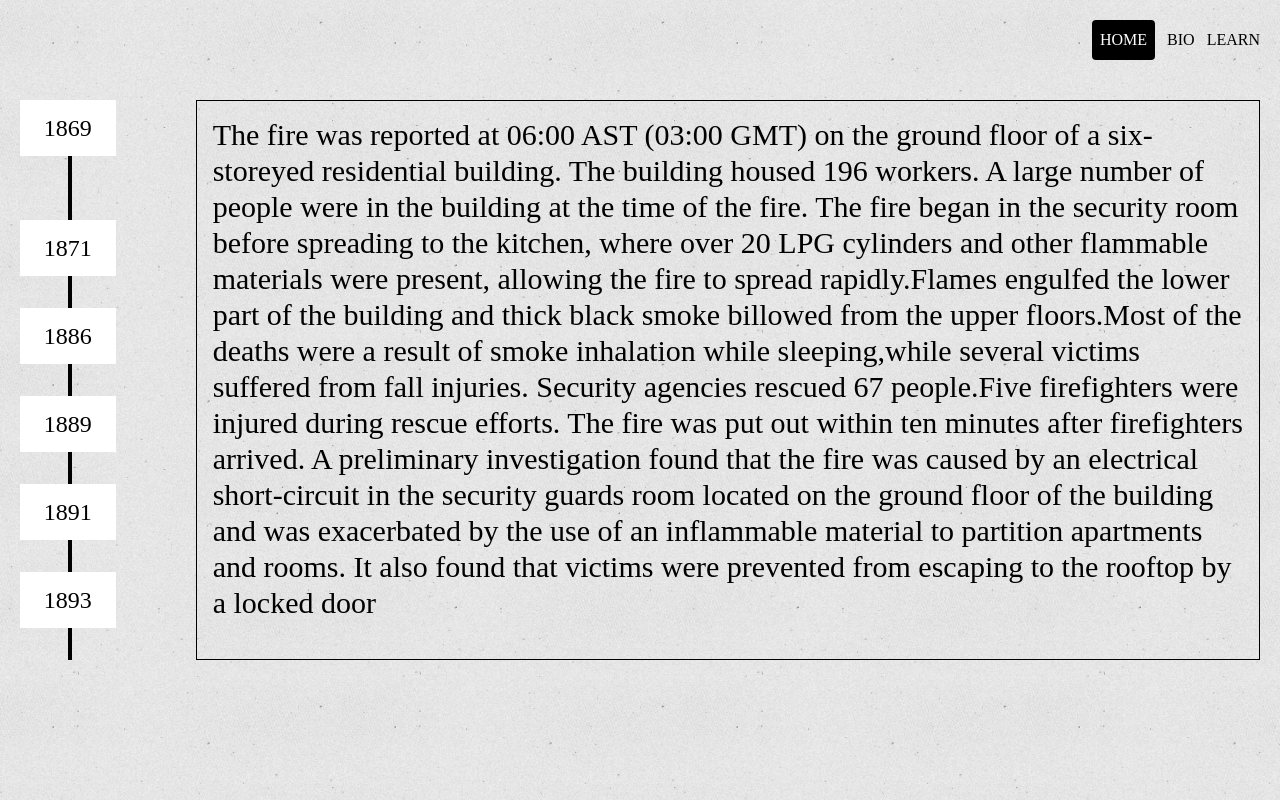
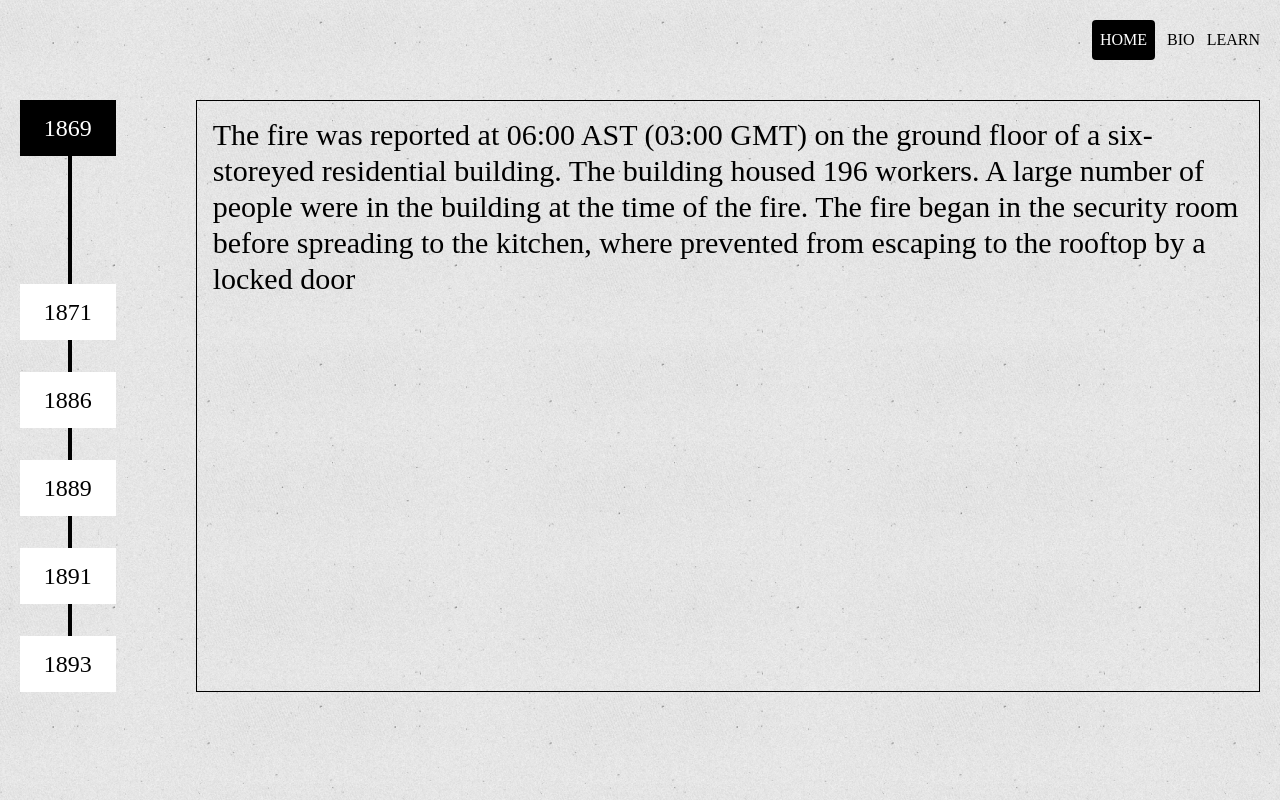
Before and after one commit to JanPoonthong/mahatma_gandhi, a React (Vite) app: page / in a window 1280 px wide. Built offline with nearby package versions, Linux system fonts and the light colour scheme.

Commit message:
feat: add transition when timeline bar is clicked

```diff
--- a/src/components/timeline/TimeLineBar.tsx
+++ b/src/components/timeline/TimeLineBar.tsx
@@ -1,12 +1,13 @@
+import { useState } from "react";
 import clsx from "clsx";
 
-const timeLineData = [
-  { year: 1869, lineHeight: 4 },
-  { year: 1871, lineHeight: undefined },
-  { year: 1886, lineHeight: undefined },
-  { year: 1889, lineHeight: undefined },
-  { year: 1891, lineHeight: undefined },
-  { year: 1893, lineHeight: undefined },
+const initialTimeLineData = [
+  { year: 1869, lineHeight: 8, active: true },
+  { year: 1871, lineHeight: undefined, active: false },
+  { year: 1886, lineHeight: undefined, active: false },
+  { year: 1889, lineHeight: undefined, active: false },
+  { year: 1891, lineHeight: undefined, active: false },
+  { year: 1893, lineHeight: undefined, active: false },
 ];
 
 export default function TimeLineBar({
@@ -14,37 +15,59 @@ export default function TimeLineBar({
 }: {
   onIndexChange: (index: number) => void;
 }) {
+  const [timeLineData, setTimeLineData] = useState(initialTimeLineData);
+
+  const handleIndexChange = (index: number) => {
+    onIndexChange(index);
+    setTimeLineData(
+      timeLineData.map((item, idx) => ({
+        ...item,
+        active: idx === index,
+        lineHeight: idx === index ? 8 : undefined,
+      })),
+    );
+  };
+
   return (
-    <div className="text-center w-28 ">
-      {timeLineData.map((each, index) => {
-        return (
-          <div key={each.year}>
-            <Box year={each.year} index={index} onIndexChange={onIndexChange} />
-            <Line height={each.lineHeight} />
-          </div>
-        );
-      })}
+    <div className="text-center w-28">
+      {timeLineData.map((each, index) => (
+        <div key={each.year}>
+          <Box
+            active={each.active ? "active" : ""}
+            year={each.year}
+            index={index}
+            onIndexChange={handleIndexChange}
+          />
+          {index < timeLineData.length - 1 && <Line height={each.lineHeight} />}
+        </div>
+      ))}
     </div>
   );
 }
 
 function Box({
+  active,
   year,
   index,
   onIndexChange,
 }: {
+  active: string;
   year: number;
   index: number;
   onIndexChange: (index: number) => void;
 }) {
-  function handleOnClick(index: number) {
-    onIndexChange(index);
-  }
-
   return (
     <button
-      onClick={() => handleOnClick(index)}
-      className="flex justify-center items-center bg-white text-black transition duration-500 hover:bg-black hover:text-white text-2xl w-full h-14"
+      onClick={() => onIndexChange(index)}
+      className={clsx(
+        "flex justify-center items-center text-2xl w-full h-14 transition duration-500",
+        active,
+        {
+          "bg-white text-black hover:bg-black hover:text-white":
+            active !== "active",
+          "bg-black text-white": active === "active",
+        },
+      )}
     >
       {year}
     </button>
@@ -54,8 +77,8 @@ function Box({
 function Line({ height }: { height?: number }) {
   return (
     <span
-      className={clsx("block border-l-4 border-black relative left-2/4")}
-      style={{ height: height != undefined ? `${height}rem` : "2rem" }}
+      className="block border-l-4 border-black relative left-2/4 line-transition"
+      style={{ height: height !== undefined ? `${height}rem` : "2rem" }}
     ></span>
   );
 }
--- a/src/components/timeline/TimeLineDisplay.tsx
+++ b/src/components/timeline/TimeLineDisplay.tsx
@@ -2,21 +2,10 @@ import clsx from "clsx";
 
 const textData = [
   {
-    text: ` The fire was reported at 06:00 AST (03:00 GMT) on the ground floor of a
+    text: `The fire was reported at 06:00 AST (03:00 GMT) on the ground floor of a
       six-storeyed residential building. The building housed 196 workers. A
       large number of people were in the building at the time of the fire.
       The fire began in the security room before spreading to the kitchen, where
-      over 20 LPG cylinders and other flammable materials were present, allowing
-      the fire to spread rapidly.Flames engulfed the lower part of the
-      building and thick black smoke billowed from the upper floors.Most of
-      the deaths were a result of smoke inhalation while sleeping,while
-      several victims suffered from fall injuries. Security agencies rescued 67
-      people.Five firefighters were injured during rescue efforts. The
-      fire was put out within ten minutes after firefighters arrived. A
-      preliminary investigation found that the fire was caused by an electrical
-      short-circuit in the security guards room located on the ground floor of
-      the building and was exacerbated by the use of an inflammable material
-      to partition apartments and rooms. It also found that victims were
       prevented from escaping to the rooftop by a locked door`,
   },
   {
--- a/src/index.css
+++ b/src/index.css
@@ -59,3 +59,7 @@ html {
   position: relative;
   animation: slideInFromTop 1s ease-in-out;
 }
+
+.line-transition {
+  transition: height 0.5s ease;
+}
```
